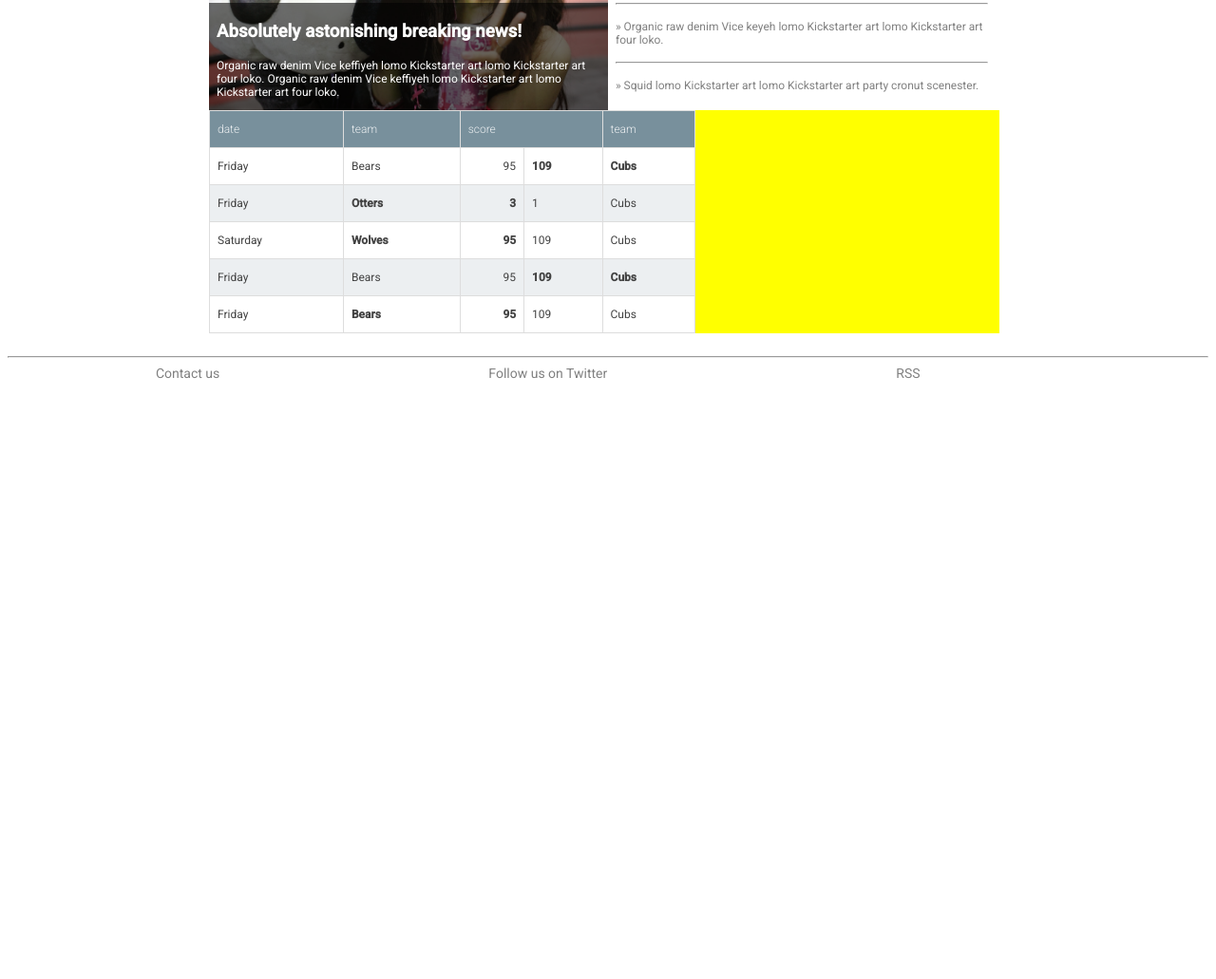
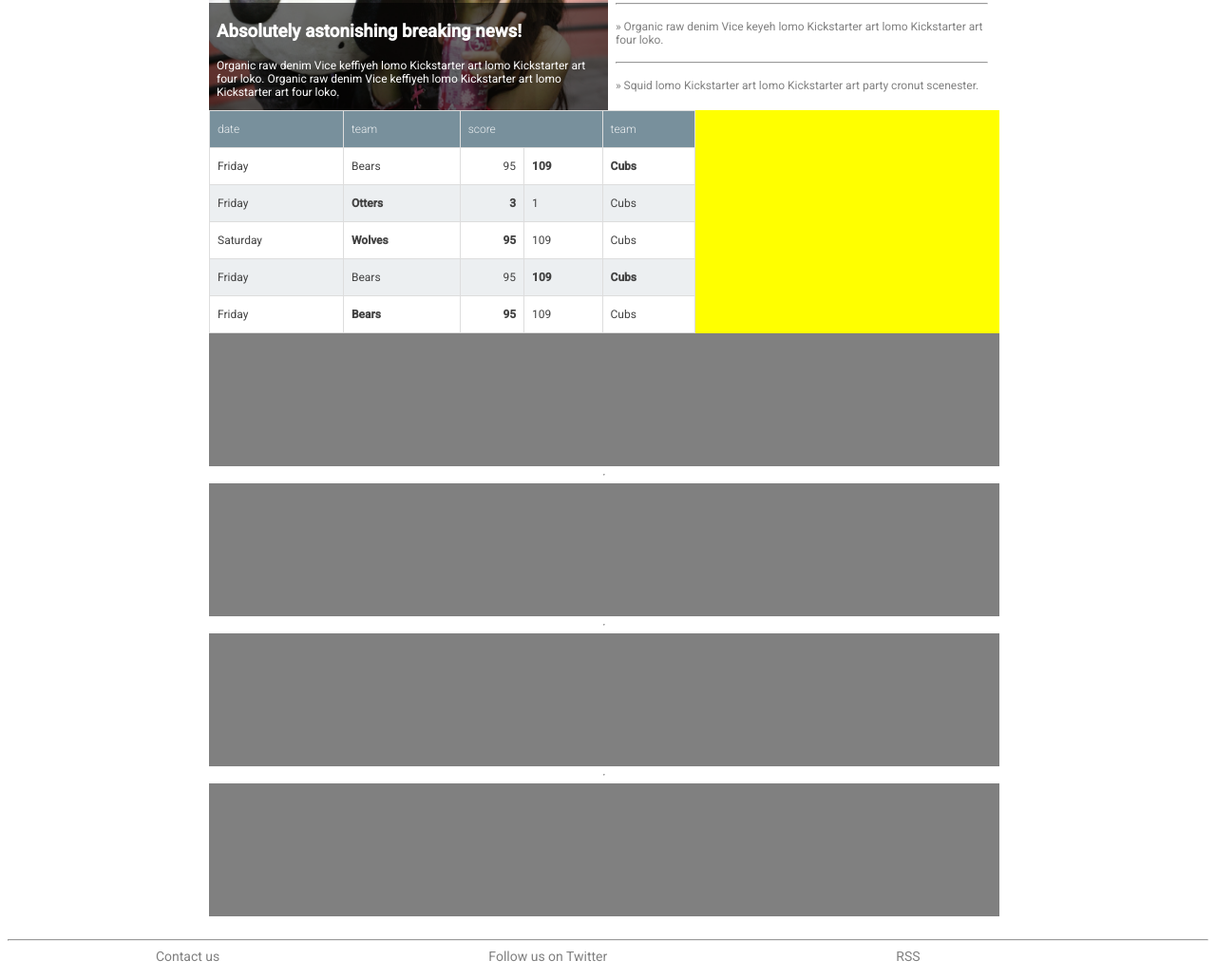
Before and after one commit to vipsyP/portfolio-vimal-, a plain HTML site: page portfolio.html in a window 1280 px wide. Shown: the part 429-1460 px from the top of the page at 95% size. Before the commit the page ends 846 px from the top, so only its background shows below. Drawn offline with Linux system fonts and the light colour scheme.

Commit message:
add placeholder for latest news

```diff
--- a/css/style.css
+++ b/css/style.css
@@ -215,12 +215,29 @@
 
 
 .weather-forecast {
+  display:block;
   order:4;
   width: 100%;
   height: 300px;
   background: yellow;
 }
 
+
+.latest-news {  width: 100%;
+
+  order:5;
+  display:flex;
+  flex-direction: column;
+
+}
+
+
+.latest-news-content {
+  display:block;
+  width: 100%;
+  height: 140px;
+  background: gray;
+}
 
 .footer {
   clear: both;
@@ -285,6 +302,9 @@
     width:100%;
     order:3;
   }
+
+
+
 }
 
 
@@ -328,4 +348,8 @@
   .top-news-list {
     max-width: 400;
   }
+
+  .latest-news {  width: 99%
+
+  }
 }
--- a/portfolio.html
+++ b/portfolio.html
@@ -143,8 +143,27 @@
 
         </div>
       </section>
+
+      <!-- SECTION LATEST NEWS-->
+      <section class="latest-news">
+        <div class="latest-news-content">
+        </div>
+        <hr/>
+
+        <div class="latest-news-content">
+        </div>
+        <hr/>
+
+        <div class="latest-news-content">
+        </div>
+        <hr/>
+
+        <div class="latest-news-content">
+        </div>
+      </section>
     </div>
   </div>
+
   <!-- FOOTER -->
   <footer>
     <div class="footer">
```
